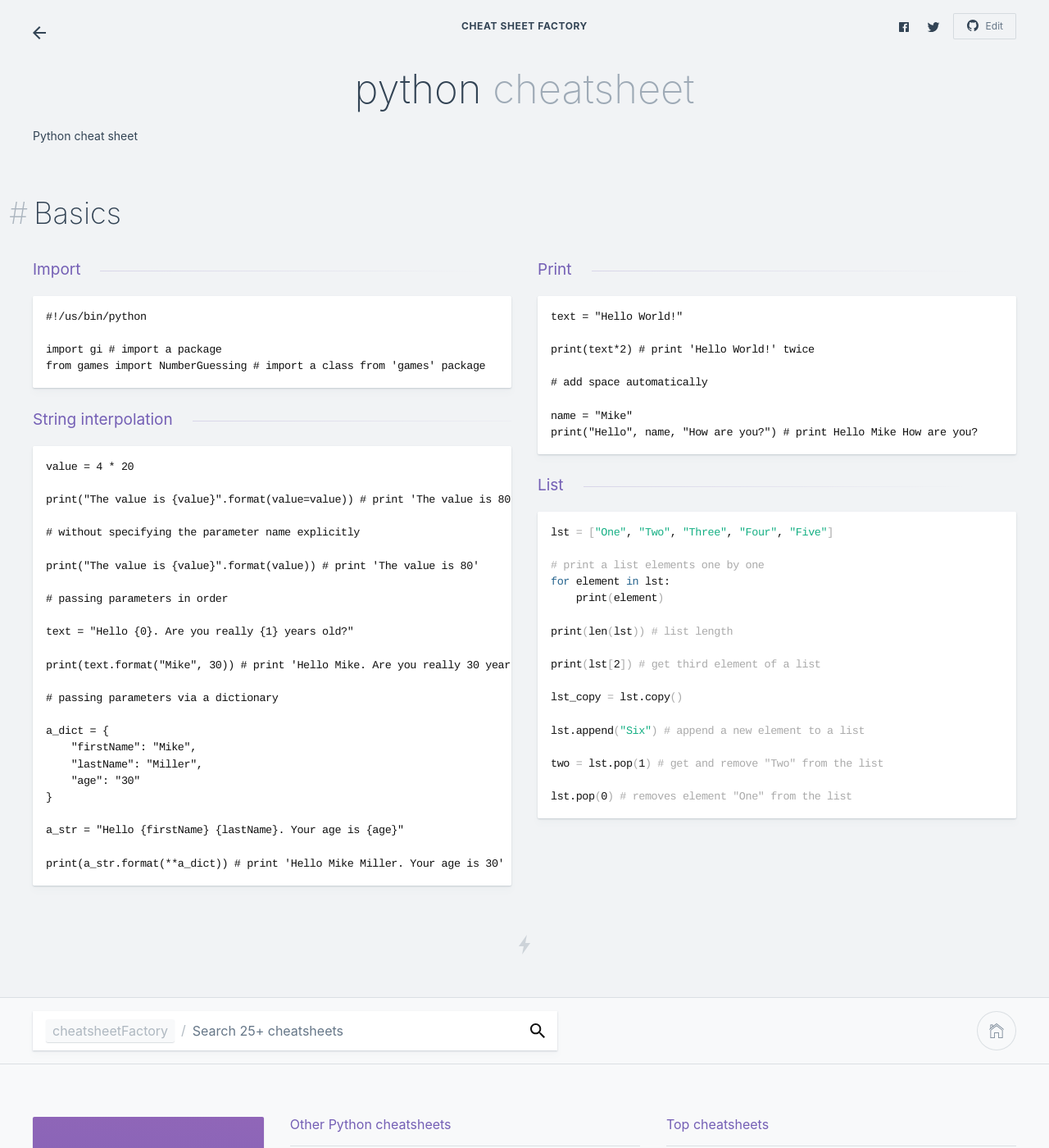
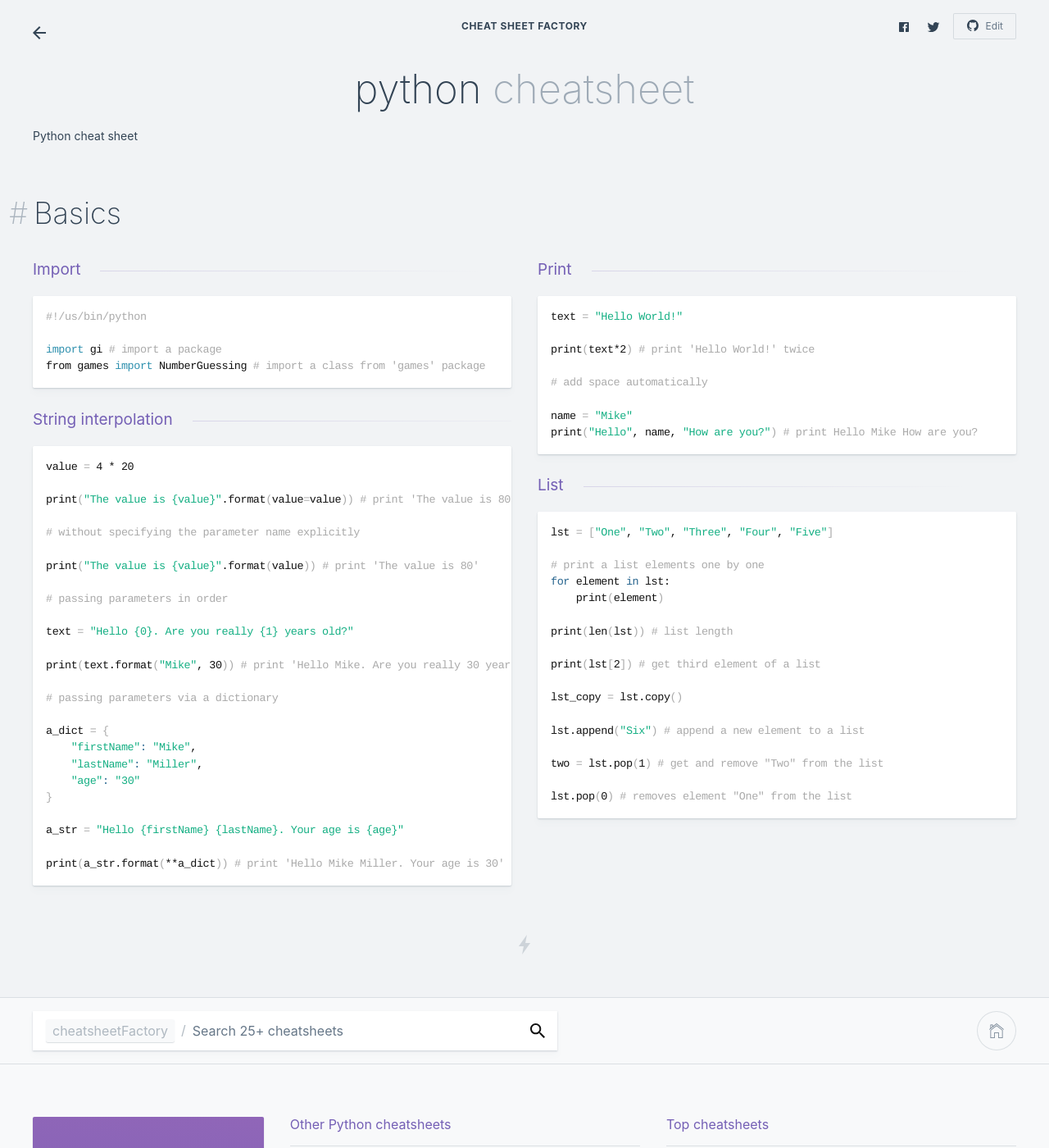
Before and after one commit to kasramp/cheat-sheet-factory, a Jekyll site: the page built from python/python.md, in a window 1280 px wide and 1400 px high. Shown: the whole window at 82% size. Built offline with Jekyll 4.4.1, drawn with Linux system fonts in a browser that asks for light colours.

Commit message:
Change markdown to bash as a workaround to have a partial syntax highlighting

````diff
--- a/python/python.md
+++ b/python/python.md
@@ -18,7 +18,7 @@ Shortcuts
 
 ### Import
 
-```python
+```bash
 #!/us/bin/python
 
 import gi # import a package
@@ -27,7 +27,7 @@ from games import NumberGuessing # import a class from 'games' package
 
 ### Print
 
-```python
+```bash
 text = "Hello World!"
 
 print(text*2) # print 'Hello World!' twice
@@ -40,7 +40,7 @@ print("Hello", name, "How are you?") # print Hello Mike How are you?
 
 ### String interpolation
 
-```python
+```bash
 value = 4 * 20
 
 print("The value is {value}".format(value=value)) # print 'The value is 80'
````
